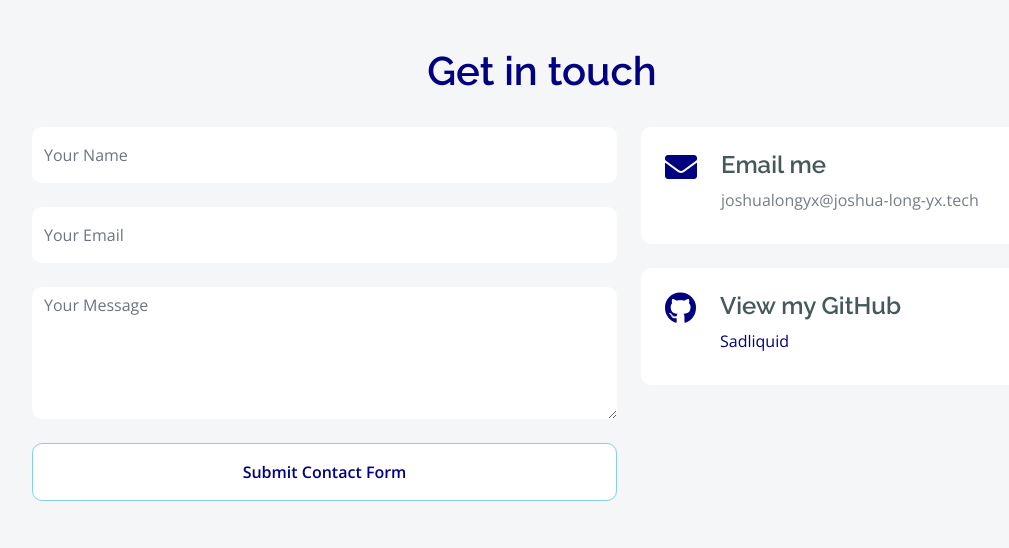
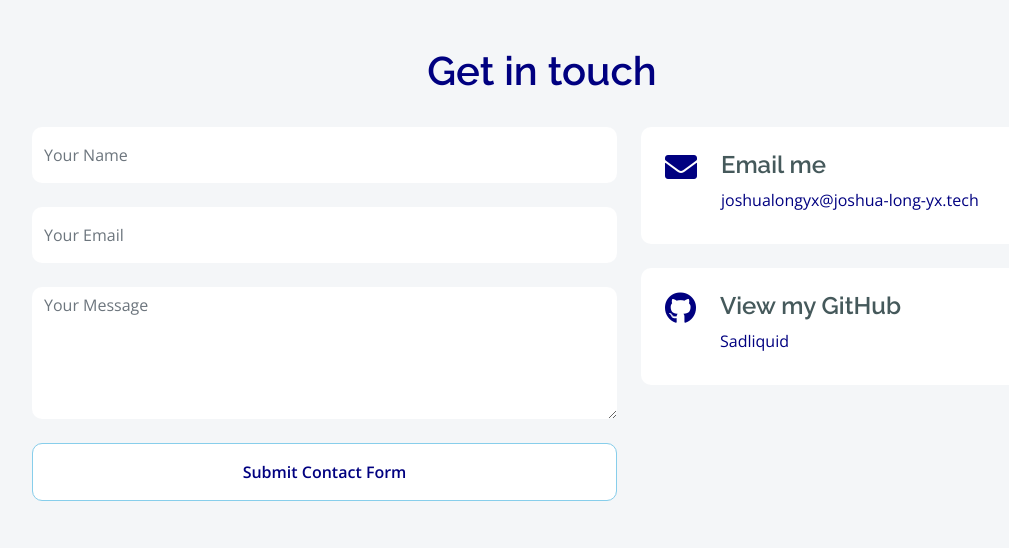
Before and after one commit to Sadliquid/My-Webpage, a Flask app: template templates/contact.html in a window 1280 px wide. Shown: the part 401-949 px from the top of the page, without its empty margins (98-1107 px from the left). Run offline with Flask 2, Linux system fonts and the light colour scheme; the template is opened without the code that fills it, so the values that code supplies are empty; some libraries are stand-ins or nearby versions.

Commit message:
edited css

```diff
--- a/static/style.css
+++ b/static/style.css
@@ -601,6 +601,7 @@ html {
 
 #testimonialParagraph {
     text-align: left;
+    margin-bottom: 40px;
 }
 
 .endingName {
@@ -675,3 +676,13 @@ html {
     margin-right: 10px;
     margin-bottom: 10px;
 }
+
+#emailLink {
+    color: navy;
+    transition: 0.2s ease-in-out;
+}
+
+#emailLink:hover {
+    color: #87CEEB;
+    transition: 0.2s ease-in-out;
+}
--- a/templates/contact.html
+++ b/templates/contact.html
@@ -109,23 +109,29 @@
                         </div>
                     </div>
                     <div class="col-lg-7">
-                        <input type="text" class="w-100 form-control border-0 py-3 mb-4" placeholder="Your Name" id="nameOfUser" required>
-                        <input type="email" class="w-100 form-control border-0 py-3 mb-4" placeholder="Your Email" id="emailOfUser" required>
-                        <textarea class="w-100 form-control border-0 mb-4" rows="5" cols="10" placeholder="Your Message" id="messageOfUser" required></textarea>
-                        <button class="w-100 btn form-control border-secondary py-3 bg-white text-primary" type="submit" onclick="submitContactForm()">Submit Contact Form</button>
+                        <input type="text" class="w-100 form-control border-0 py-3 mb-4" placeholder="Your Name"
+                            id="nameOfUser" required>
+                        <input type="email" class="w-100 form-control border-0 py-3 mb-4" placeholder="Your Email"
+                            id="emailOfUser" required>
+                        <textarea class="w-100 form-control border-0 mb-4" rows="5" cols="10" placeholder="Your Message"
+                            id="messageOfUser" required></textarea>
+                        <button class="w-100 btn form-control border-secondary py-3 bg-white text-primary" type="submit"
+                            onclick="submitContactForm()">Submit Contact Form</button>
                     </div>
                     <div class="col-lg-5">
                         <div class="d-flex p-4 rounded mb-4 bg-white">
                             <i class="fas fa-envelope fa-2x text-primary me-4"></i>
                             <div>
                                 <h4>Email me</h4>
-                                <p class="mb-2">joshualongyx@joshua-long-yx.tech</p>
+                                <a href="mailto:joshualongyx@joshua-long-yx.tech">
+                                    <p class="mb-2" id="emailLink">joshualongyx@joshua-long-yx.tech</p>
+                                </a>
                             </div>
                         </div>
                         <div class="d-flex p-4 rounded bg-white">
                             <i class="fab fa-github fa-2x text-primary me-4"></i>
                             <div>
-                                <h4>View my GitHub</h4>
+                                <h4 id="viewMyGithub">View my GitHub</h4>
                                 <a href="https://github.com/Sadliquid">
                                     <p class="mb-2" id="contactDescription">Sadliquid</p>
                                 </a>
```
